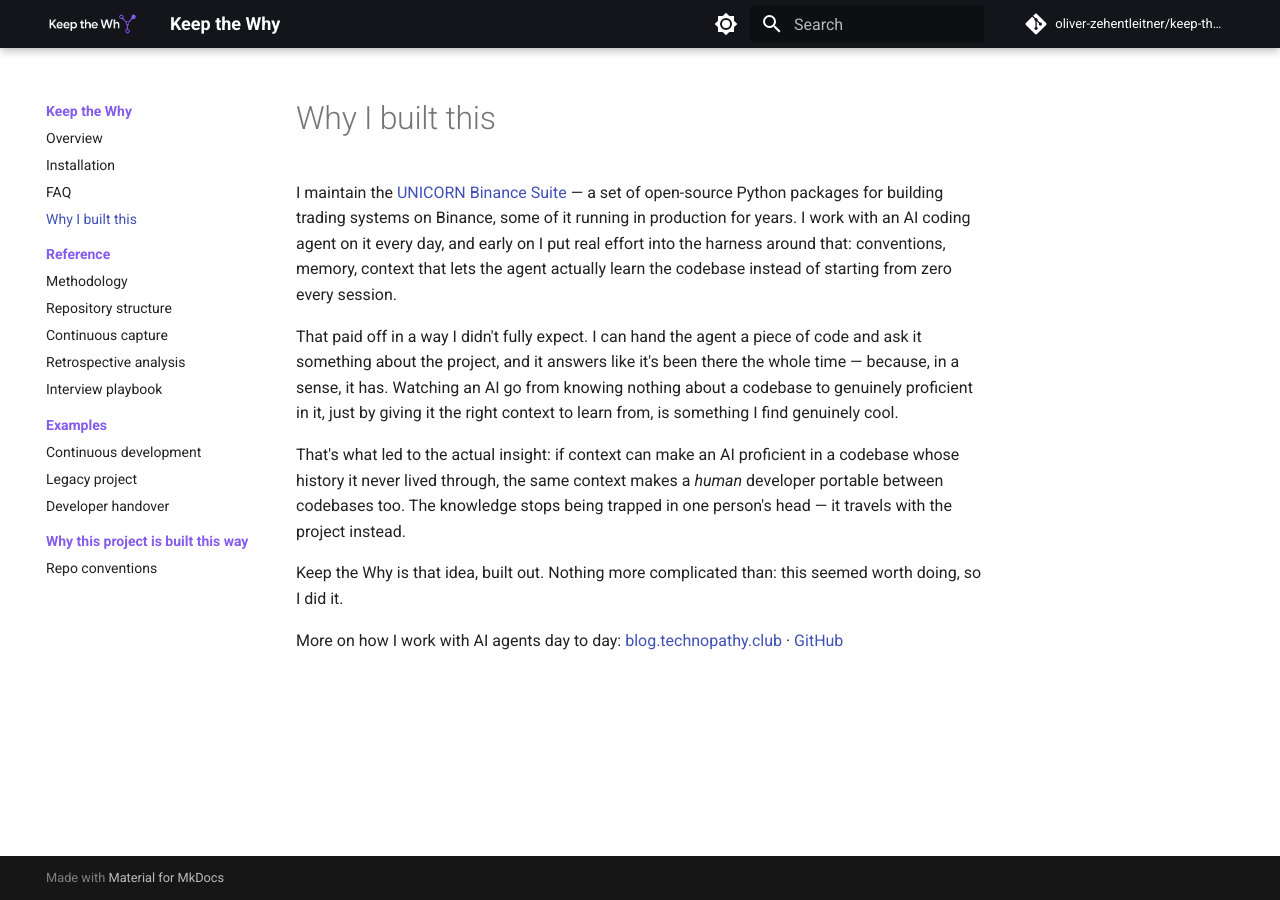
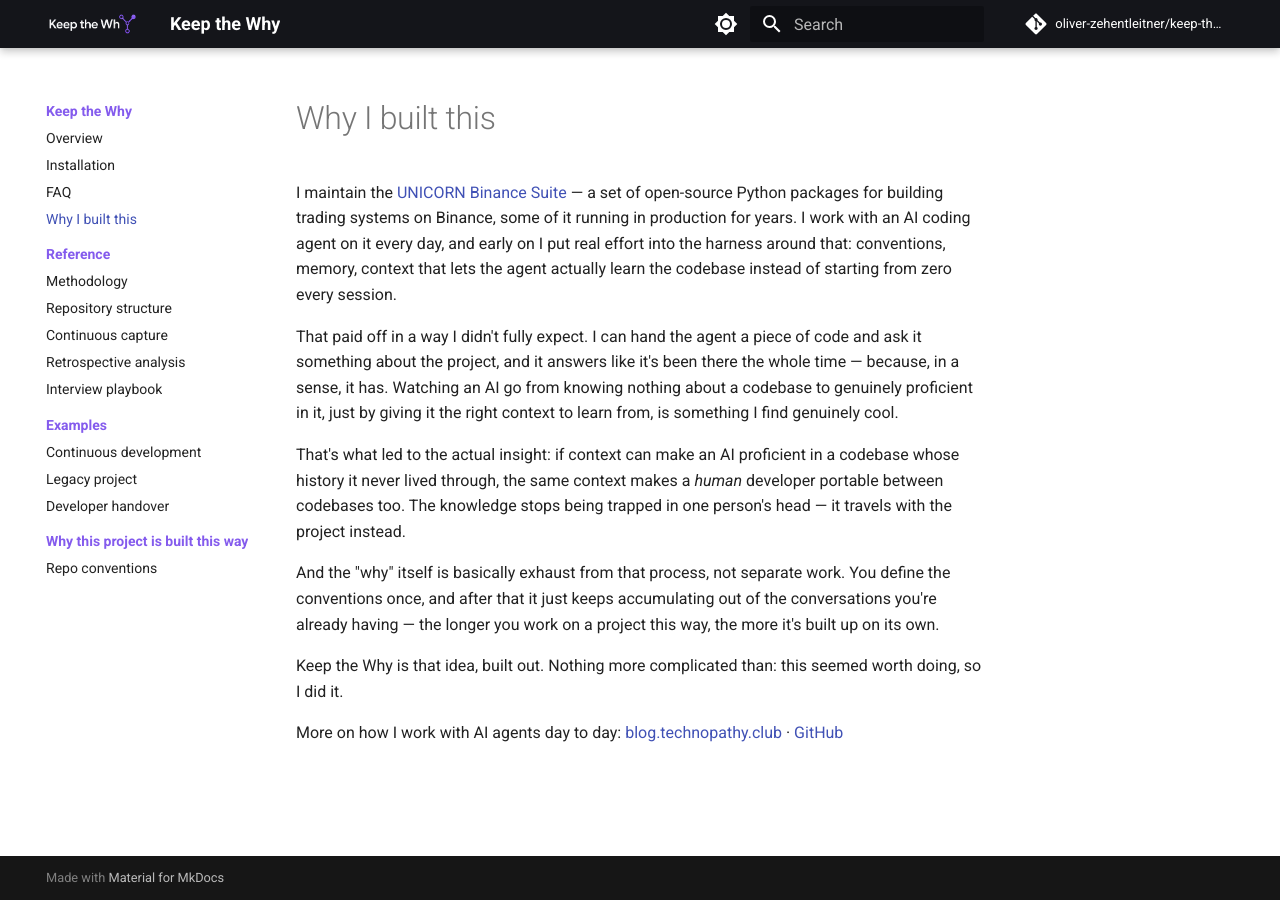
Before and after one commit to oliver-zehentleitner/keep-the-why, an MkDocs documentation site: the page built from docs/why.md, in a window 1280 px wide. Built offline with MkDocs 1.6.1 and Material for MkDocs 9.7.7, drawn with Linux system fonts in a browser that asks for light colours; comment, search, counter and statistics services are not loaded.

Commit message:
Add the compounding/exhaust framing to Why I built this
The why isn't extra work - it's exhaust from the conversation and
process already happening. Define the conventions once, then it
accumulates on its own the longer a project runs this way.

```diff
--- a/docs/why.md
+++ b/docs/why.md
@@ -6,6 +6,8 @@
 
 That's what led to the actual insight: if context can make an AI proficient in a codebase whose history it never lived through, the same context makes a *human* developer portable between codebases too. The knowledge stops being trapped in one person's head — it travels with the project instead.
 
+And the "why" itself is basically exhaust from that process, not separate work. You define the conventions once, and after that it just keeps accumulating out of the conversations you're already having — the longer you work on a project this way, the more it's built up on its own.
+
 Keep the Why is that idea, built out. Nothing more complicated than: this seemed worth doing, so I did it.
 
 More on how I work with AI agents day to day: [blog.technopathy.club](https://blog.technopathy.club) · [GitHub](https://github.com/oliver-zehentleitner)
```
